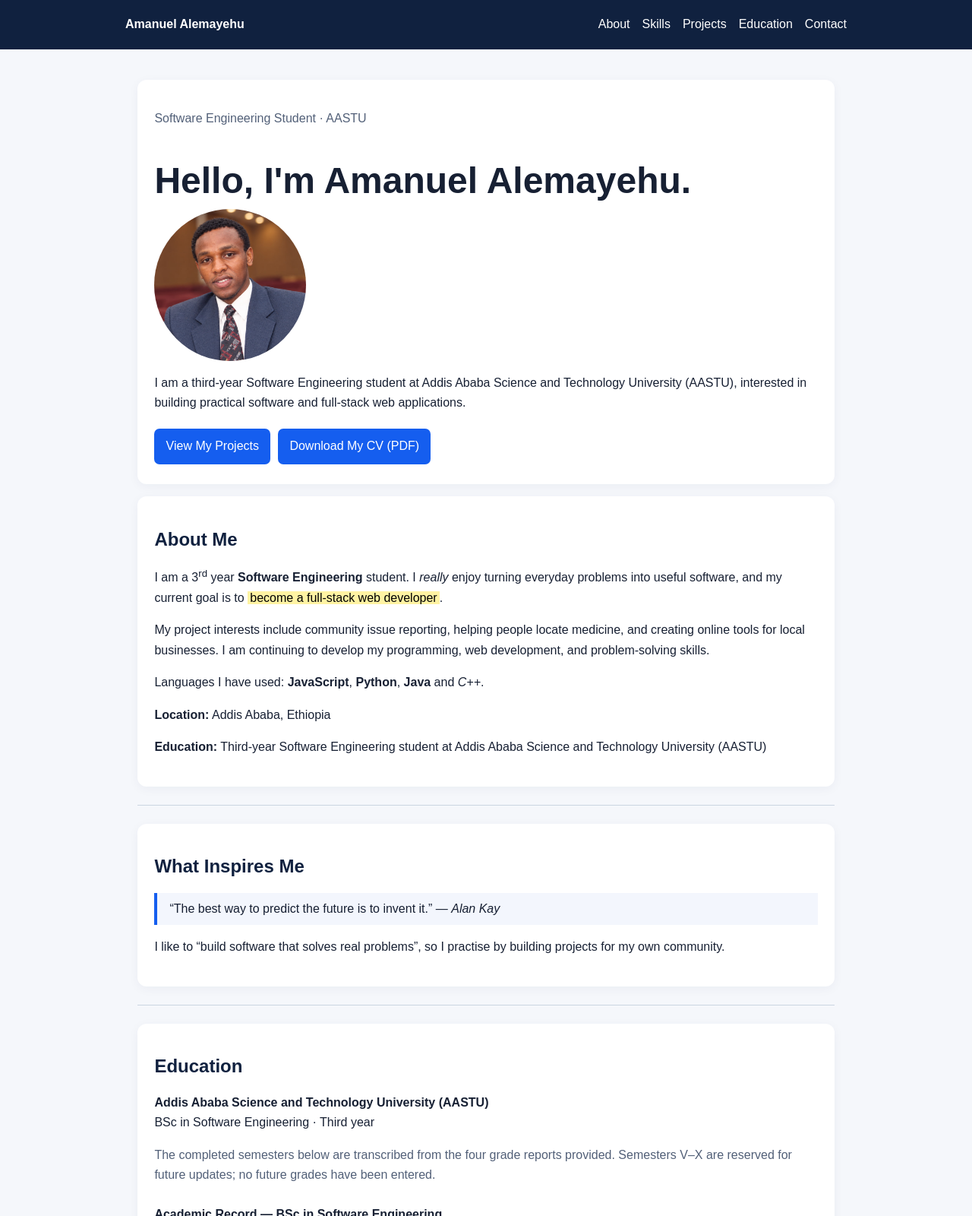
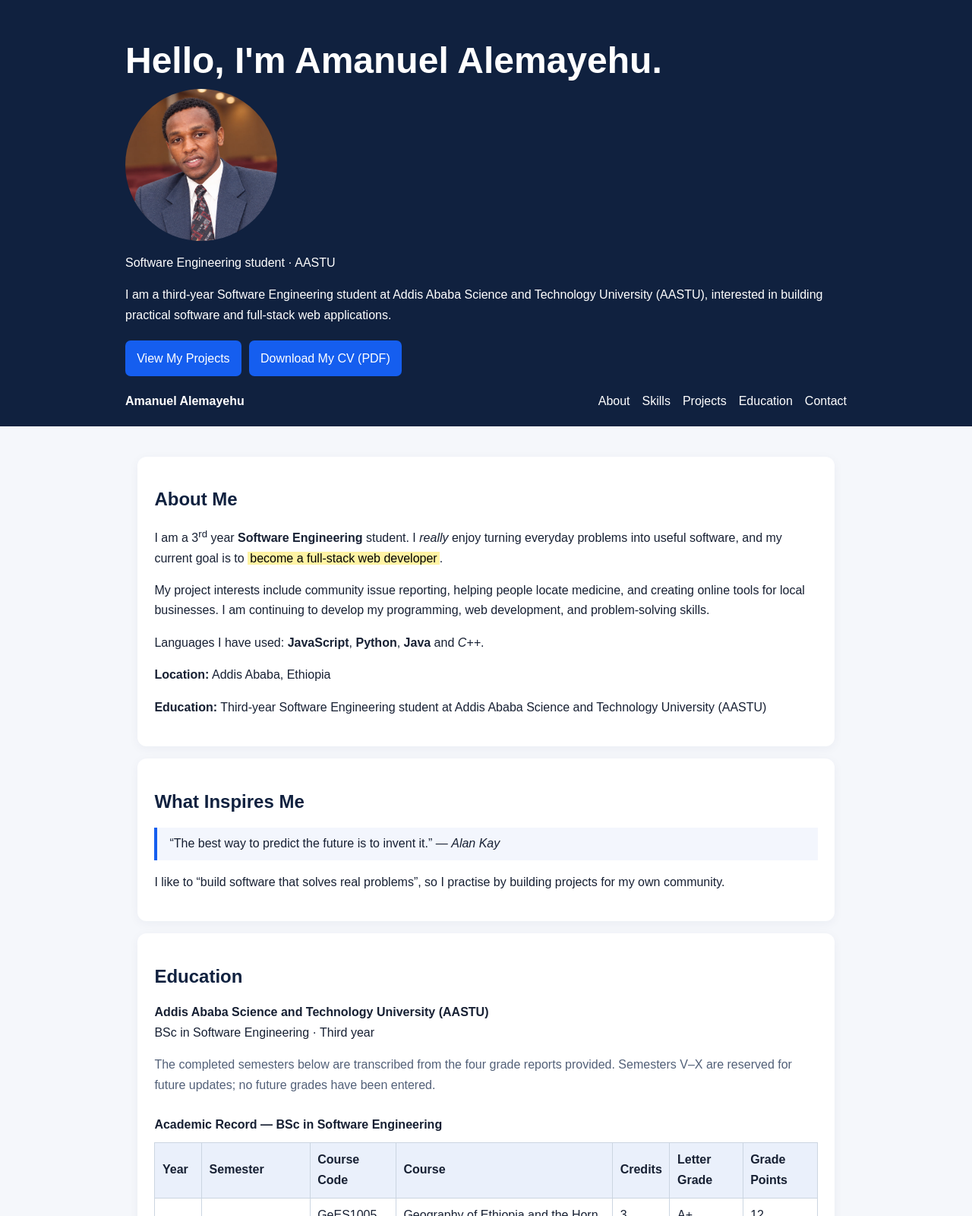
Before and after one commit to Aman6815/amanuel_portfolio_IP, a plain HTML site: page index.html in a window 1280 px wide. Shown: the top 1600 px of the page at 76% size. Drawn offline with Linux system fonts and the light colour scheme.

Commit message:
Lab 8 complete

```diff
--- a/index.html
+++ b/index.html
@@ -1,7 +1,8 @@
 <!-- ============================================================
      index.html — HOME PAGE of Amanuel Alemayehu's portfolio
      Labs covered: 1 structure, 2 headings/hr/br, 3 text formatting,
-     4 links, 5 images/image map/favicon, 6 lists, 7 tables
+     4 links, 5 images/image map/favicon, 6 lists, 7 tables,
+     8 semantic structure and metadata
      ============================================================ -->
 <!-- Tells the browser this is an HTML5 document -->
 <!DOCTYPE html>
@@ -18,19 +19,23 @@
     <link rel="icon" type="image/png" href="images/favicon.png">
     <!-- Short summary used by search engines -->
     <meta name="description" content="Portfolio of Amanuel Alemayehu, a third-year Software Engineering student at AASTU.">
+    <!-- Lab 8, Part A: more metadata (not shown on the page; used by search engines and tools) -->
+    <meta name="keywords" content="Amanuel Alemayehu, portfolio, software engineering, web developer, HTML">
+    <meta name="author" content="Amanuel Alemayehu">
     <!-- Styling: decorates the page (we only use a little; the CSS chapter comes next) -->
     <style>
         :root { color-scheme: light; --ink: #172033; --muted: #526078; --accent: #155eef; --bg: #f5f7fb; --card: #fff; }
         * { box-sizing: border-box; }
         body { margin: 0; font-family: Arial, Helvetica, sans-serif; line-height: 1.65; color: var(--ink); background: var(--bg); }
-        header { background: #10213f; color: white; padding: 1.2rem 1rem; }
+        header { background: #10213f; color: white; padding: 1.2rem max(1rem, calc((100% - 950px) / 2)); }
         nav, main, footer { max-width: 950px; margin: auto; }
         nav { display: flex; flex-wrap: wrap; align-items: center; gap: 1rem; }
         nav .brand { margin-right: auto; font-weight: bold; }
         nav a { color: white; text-decoration: none; }
         nav a:hover { text-decoration: underline; }
+        header nav { margin-top: 1rem; }
         main { padding: 1.5rem 1rem 3rem; }
-        section { background: var(--card); padding: 1.4rem; margin: 1rem 0; border-radius: 12px; box-shadow: 0 3px 14px #15294b0c; }
+        section, aside { background: var(--card); padding: 1.4rem; margin: 1rem 0; border-radius: 12px; box-shadow: 0 3px 14px #15294b0c; }
         h1, h2 { line-height: 1.2; }
         h1 { font-size: clamp(2rem, 5vw, 3rem); margin-bottom: .5rem; }
         h2 { color: #10213f; }
@@ -55,10 +60,20 @@
 </head>
 <!-- BODY: everything the visitor sees -->
 <body>
-    <!-- HEADER + NAVIGATION MENU (Lab 4, Part B).
-         href="#about" jumps to the element with id="about" on THIS page;
+    <!-- HEADER (Lab 8, Part B): name (the only <h1>), photo, tagline, intro, buttons and the <nav> menu.
+         In the menu, href="#about" jumps to the element with id="about" on THIS page;
          href="projects.html" opens the second page (relative link). -->
     <header>
+        <h1>Hello, I'm Amanuel Alemayehu.</h1>
+        <!-- Profile photo (Lab 5): src = path relative to this file; alt = text for screen readers or when the image fails to load -->
+        <img class="profile-photo" src="images/profile.jpg"
+             alt="Portrait of Amanuel Alemayehu"
+             title="Amanuel Alemayehu" width="200" height="200">
+        <p>Software Engineering student · AASTU</p>
+        <p>I am a third-year Software Engineering student at Addis Ababa Science and Technology University (AASTU), interested in building practical software and full-stack web applications.</p>
+        <a class="button" href="projects.html">View My Projects</a>
+        <!-- "download" makes the browser save the PDF instead of opening it (Lab 4) -->
+        <a class="button" href="files/cv.pdf" download>Download My CV (PDF)</a>
         <nav aria-label="Main navigation">
             <a class="brand" href="index.html">Amanuel Alemayehu</a>
             <a href="#about">About</a>
@@ -71,20 +86,6 @@
 
     <!-- MAIN: the page's main content, split into <section> blocks -->
     <main>
-        <!-- SECTION 1: Home / introduction. Exactly one <h1> per page (Lab 2) -->
-        <section id="home">
-            <p class="muted">Software Engineering Student · AASTU</p>
-            <h1>Hello, I'm Amanuel Alemayehu.</h1>
-            <!-- Profile photo (Lab 5): src = path relative to this file; alt = text for screen readers or when the image fails to load -->
-            <img class="profile-photo" src="images/profile.jpg"
-                 alt="Portrait of Amanuel Alemayehu"
-                 title="Amanuel Alemayehu" width="200" height="200">
-            <p>I am a third-year Software Engineering student at Addis Ababa Science and Technology University (AASTU), interested in building practical software and full-stack web applications.</p>
-            <a class="button" href="projects.html">View My Projects</a>
-            <!-- "download" makes the browser save the PDF instead of opening it (Lab 4) -->
-            <a class="button" href="files/cv.pdf" download>Download My CV (PDF)</a>
-        </section>
-
         <!-- SECTION 2: About Me. Shows text formatting (Lab 3):
              <sup> superscript, <strong> important, <em> stressed,
              <mark> highlighted, <b>/<i> look-only bold/italic -->
@@ -97,19 +98,15 @@
             <p><strong>Education:</strong> Third-year Software Engineering student at Addis Ababa Science and Technology University (AASTU)</p>
         </section>
 
-        <hr>
-
-        <!-- SECTION 3: Quotation elements (Lab 3, Part B):
+        <!-- SECTION 3 (an <aside> since Lab 8: related but secondary content). Quotation elements (Lab 3, Part B):
              <blockquote> long quote, <q> short inline quote (browser adds the quotation marks), <cite> source name -->
-        <section id="inspiration">
+        <aside id="inspiration">
             <h2>What Inspires Me</h2>
             <blockquote>
                 “The best way to predict the future is to invent it.” — <cite>Alan Kay</cite>
             </blockquote>
             <p>I like to <q>build software that solves real problems</q>, so I practise by building projects for my own community.</p>
-        </section>
-
-        <hr>
+        </aside>
 
         <!-- SECTION 4: Education with the Academic Record table (Lab 7) -->
         <section id="education">
@@ -407,8 +404,6 @@
             </div>
         </section>
 
-        <hr>
-
         <!-- SECTION 5: Skills with three list types (Lab 6) -->
         <section id="skills">
             <h2>Technical Skills</h2>
@@ -473,23 +468,31 @@
             </dl>
         </section>
 
-        <hr>
-
-        <!-- SECTION 6: Projects preview (Lab 5, Part B screenshots + Lab 3, Part C code) -->
+        <!-- SECTION 6: Projects preview (Lab 5, Part B screenshots + Lab 3, Part C code).
+             Lab 8: each project is an <article> = a self-contained item that makes sense on its own -->
         <section id="projects">
             <h2>Featured Projects</h2>
+            <article>
             <h3>FixMyArea</h3>
             <img class="project-image" src="images/project-fixmyarea.png" alt="Screenshot of the FixMyArea home page with the headline “See a Problem? Report It.” and three cards: Report a Problem, Explore Problems, Track Progress" width="400" height="250">
             <p>A project for residents to report community problems such as potholes and broken streetlights.</p>
+            </article>
+            <article>
             <h3>MediNear</h3>
             <img class="project-image" src="images/project-medinear.png" alt="Screenshot of the MediNear home page with the headline “Find a pharmacy that has your medicine — right now.” and a medicine search form" width="400" height="250">
             <p>A project intended to help people find nearby pharmacies that have the medicine they need.</p>
+            </article>
+            <article>
             <h3>eCommerce — Haroni Building</h3>
             <img class="project-image" src="images/project-ecommerce.png" alt="Screenshot of the Haroni Online Market home page with a “Shop Local Products” banner and a Shop Now button" width="400" height="250">
             <p>An online store concept that helps local vendors in Wolaita Sodo list products and reach customers.</p>
+            </article>
+            <article>
             <h3>Temadeg</h3>
             <img class="project-image" src="images/project-temadeg.png" alt="Screenshot of the Temadeg tutoring platform home page, where families find verified tutors from KG to Grade 12" width="400" height="250">
             <p>A tutoring platform that connects families with verified tutors.</p>
+            </article>
+            <article>
             <!-- <code> marks text as code; <pre> keeps spaces and line breaks.
                  &lt; and &gt; display the < and > symbols (otherwise the browser reads them as tags) -->
             <h3>My First Program</h3>
@@ -507,10 +510,9 @@ int main() {
     return 0;
 }
 </code></pre>
+            </article>
             <p><a href="projects.html">See project details and GitHub repositories →</a></p>
         </section>
-
-        <hr>
 
         <!-- SECTION 7: Contact, using every link type (Lab 4, Part C) -->
         <section id="contact">
```
Also changed, not shown: projects.html (+17 -6 lines).
